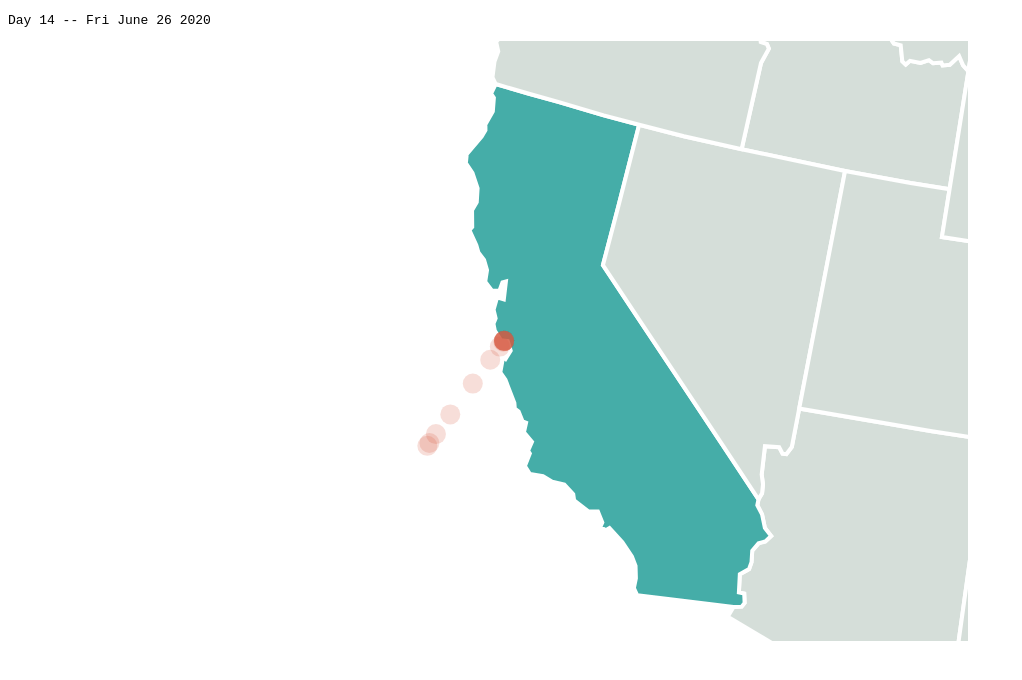
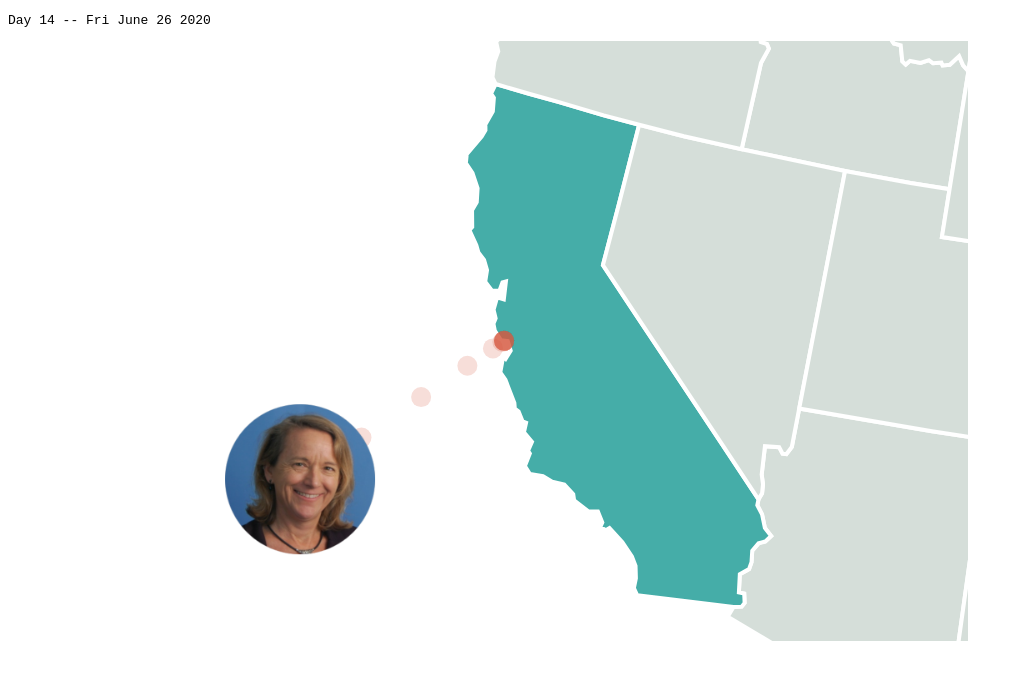
Before and after one commit to eriq-augustine/lise-surf, a plain HTML site: page index.html in a window 1280 px wide. Shown: the whole page, without its empty margins (0-1022 px from the left). Drawn offline with nearby package versions, Linux system fonts and the light colour scheme.

Commit message:
Added an image for the points to originate from.

```diff
--- a/index.js
+++ b/index.js
@@ -18,6 +18,9 @@ const CIRCLE_OPACITY = 0.20;
 
 const STROKE_WIDTH = '4px';
 const STROKE_COLOR = '#fff';
+
+const ORIGIN_IMAGE_WIDTH = 150;
+const ORIGIN_IMAGE_HEIGHT = 150;
 
 const BEACHES = {
     'Capitola - Breakwater': [36.9721835406375, -121.95171971878953],
@@ -48,7 +51,7 @@ const END_TIME_MS = 1622505600 * 1000;
 const TOTAL_DURATION_MS = 120 * 1000;
 const CIRCLE_TRAVEL_DURATION_MS = 3000;
 
-const START_POINT = [34.43396101204887, -123.18522149376697];
+const ORIGIN_POINT = [33, -126];
 
 const DATE_FORMAT = '%a %B %d %Y';
 
@@ -72,6 +75,16 @@ function main() {
             .append("svg")
             .attr("width", WIDTH)
             .attr("height", HEIGHT);
+
+    // Add in the origin image.
+    svg.append('image')
+            .attr('id', 'origin-image')
+            .attr('xlink:href', 'images/lise_getoor_circle.png')
+            .attr('x', projection([ORIGIN_POINT[1], ORIGIN_POINT[0]])[0] - ORIGIN_IMAGE_WIDTH / 2)
+            .attr('y', projection([ORIGIN_POINT[1], ORIGIN_POINT[0]])[1] - ORIGIN_IMAGE_HEIGHT / 2)
+            .attr('width', ORIGIN_IMAGE_WIDTH)
+            .attr('height', ORIGIN_IMAGE_HEIGHT)
+    ;
 
     // Update the date.
     svg.transition()
@@ -136,8 +149,8 @@ function main() {
                 // Schedule each datapoint to appear according to its date and the specified timescale.
                 d3.timeout(function() {
                     svg.append("circle")
-                            .attr("cx", projection([START_POINT[1], START_POINT[0]])[0])
-                            .attr("cy", projection([START_POINT[1], START_POINT[0]])[1])
+                            .attr("cx", projection([ORIGIN_POINT[1], ORIGIN_POINT[0]])[0])
+                            .attr("cy", projection([ORIGIN_POINT[1], ORIGIN_POINT[0]])[1])
                             .attr("r", CIRCLE_RADIUS)
                             .style("fill", CIRCLE_COLOR)
                             .style("opacity", CIRCLE_OPACITY)
@@ -145,6 +158,9 @@ function main() {
                                 .duration(CIRCLE_TRAVEL_DURATION_MS)
                                 .attr("cx", projection([renderEntry.longitude, renderEntry.latitude])[0])
                                 .attr("cy", projection([renderEntry.longitude, renderEntry.latitude])[1])
+
+                    // Keep the origin image on the top.
+                    svg.select('#origin-image').raise();
 
                 }, timeScale(new Date(renderEntry.date * 1000)));
             });
```
Also changed, not shown: index.html (+1 -0 lines), images/lise_getoor_circle.png (added).
